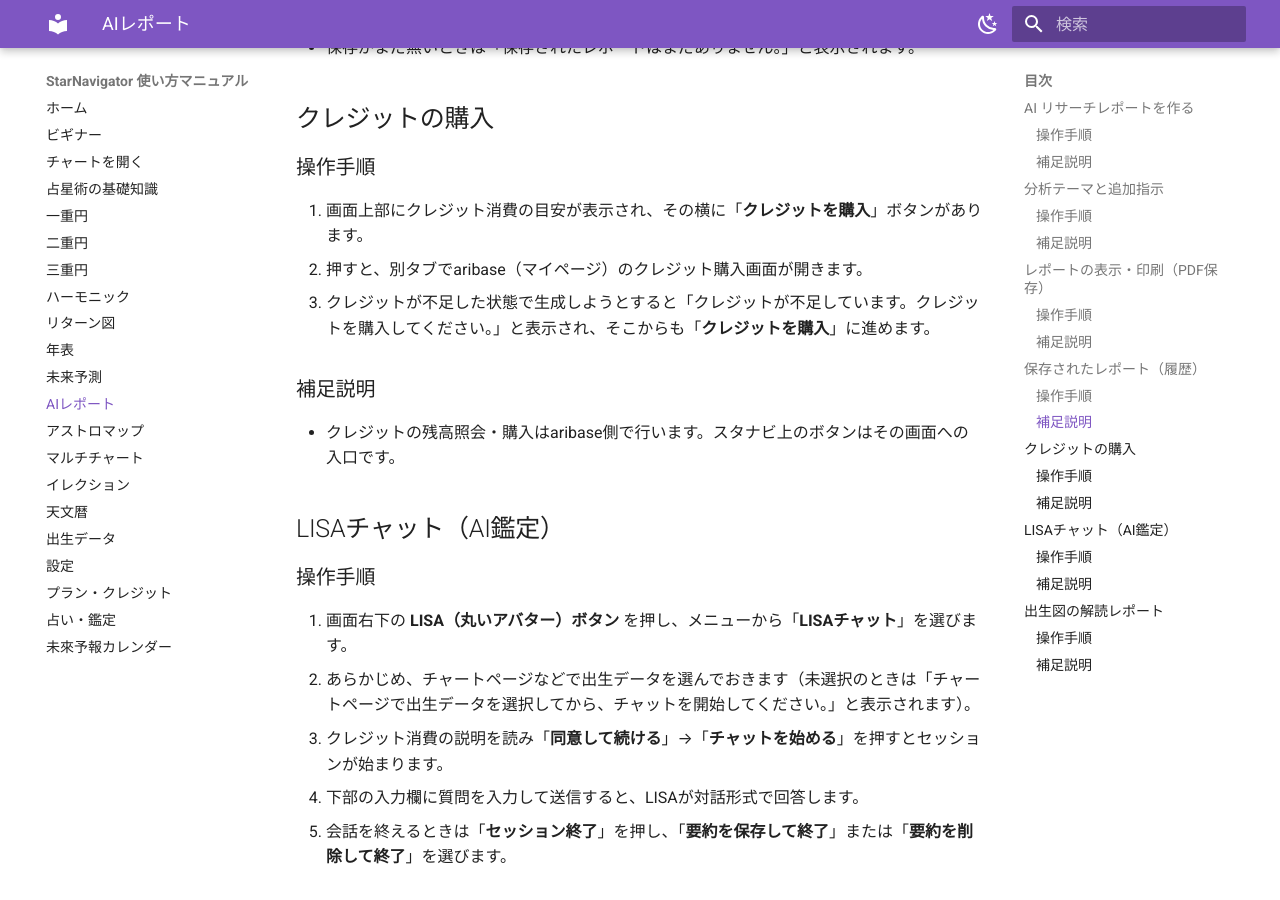
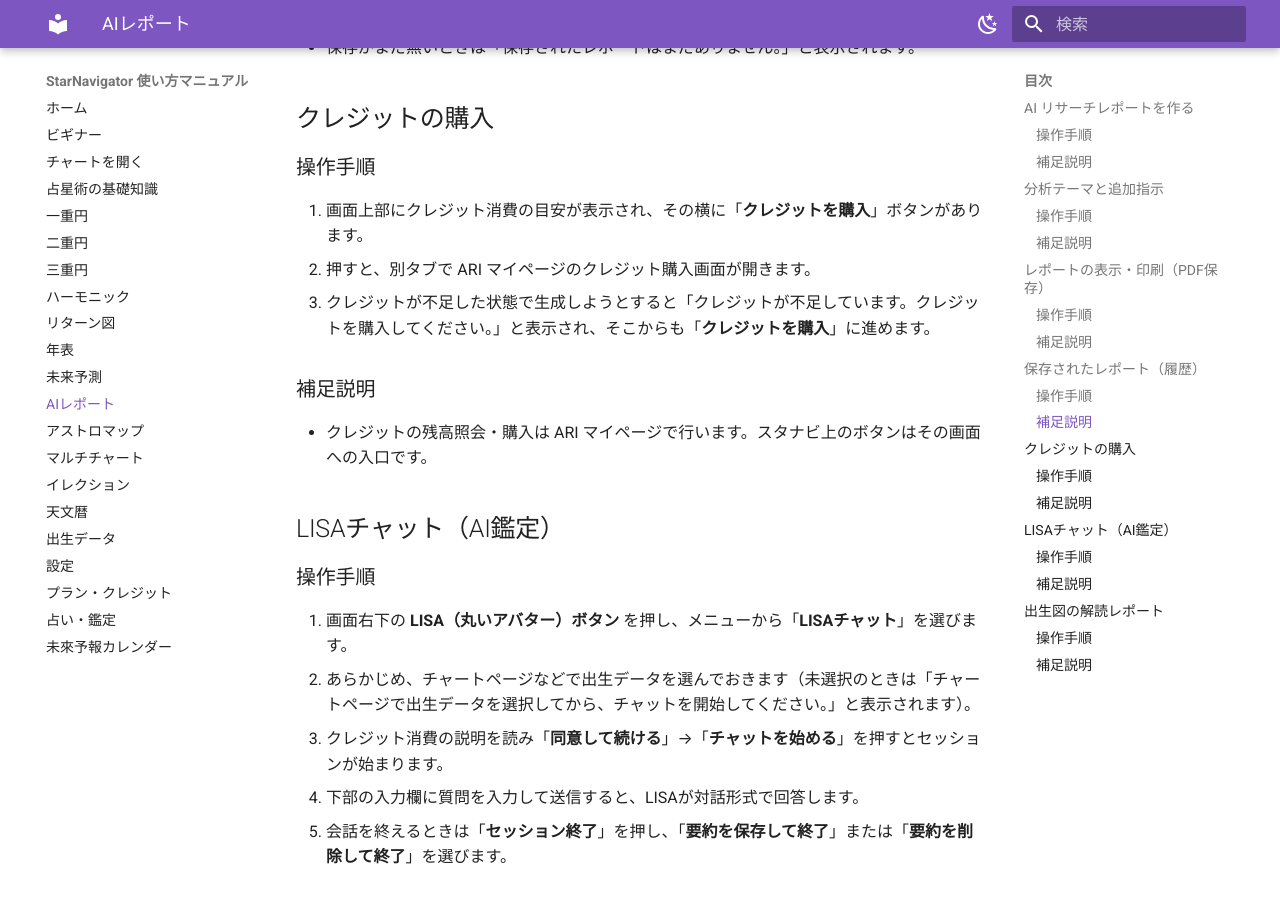
Before and after one commit to KeikoKagawa/starnavi-manual, an MkDocs documentation site: the page built from docs/ai-report.md, in a window 1280 px wide and 900 px high, scrolled down 2402 px. Built offline with MkDocs 1.6.1 and Material for MkDocs 9.7.7, drawn with Linux system fonts in a browser that asks for light colours; some of the changed text lies outside the part shown.

Commit message:
content: 社内用語aribaseを利用者向け表現に統一(設定=アカウントにご登録のお名前/AIレポート=ARIマイページ)
Co-Authored-By: Claude Fable 5 <noreply@anthropic.com>

```diff
--- a/docs/ai-report.md
+++ b/docs/ai-report.md
@@ -78,12 +78,12 @@
 ### 操作手順
 
 1. 画面上部にクレジット消費の目安が表示され、その横に「**クレジットを購入**」ボタンがあります。
-2. 押すと、別タブでaribase（マイページ）のクレジット購入画面が開きます。
+2. 押すと、別タブで ARI マイページのクレジット購入画面が開きます。
 3. クレジットが不足した状態で生成しようとすると「クレジットが不足しています。クレジットを購入してください。」と表示され、そこからも「**クレジットを購入**」に進めます。
 
 ### 補足説明
 
-- クレジットの残高照会・購入はaribase側で行います。スタナビ上のボタンはその画面への入口です。
+- クレジットの残高照会・購入は ARI マイページで行います。スタナビ上のボタンはその画面への入口です。
 
 ## LISAチャット（AI鑑定）
 
@@ -124,4 +124,4 @@
     - **AI リサーチレポート**：**Plus プラン以上**。生成のたびにクレジットを消費します（**1年以下＝1.5クレジット／1〜3年＝3クレジット／3〜5年＝4クレジット**）。
     - **LISAチャット**：**Basic プラン以上**。開始には残高 **2クレジット以上** が必要（開始時は消費なし）で、会話量に応じて0.1クレジット単位で課金されます。時期予測を含む質問は最大5年分のデータを取得するため1回で1〜2クレジット消費することがあり、途中で止まらないよう **5クレジット程度** の残高での開始が推奨されています。
     - **出生図の解読レポート**：**Plus プラン以上**。クレジット消費はありません。
-    - クレジットの購入は、各画面の「**クレジットを購入**」ボタンから aribase のマイページで行います。
+    - クレジットの購入は、各画面の「**クレジットを購入**」ボタンから ARI マイページで行います。
```
Also changed, not shown: docs/settings.md (+1 -1 lines).
